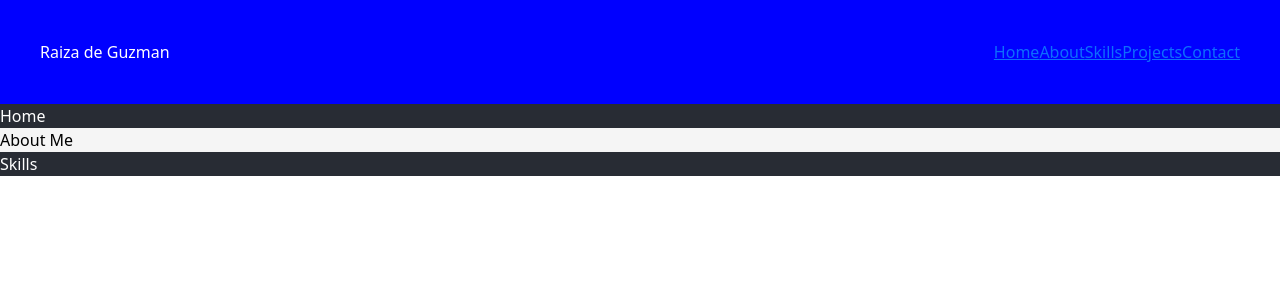
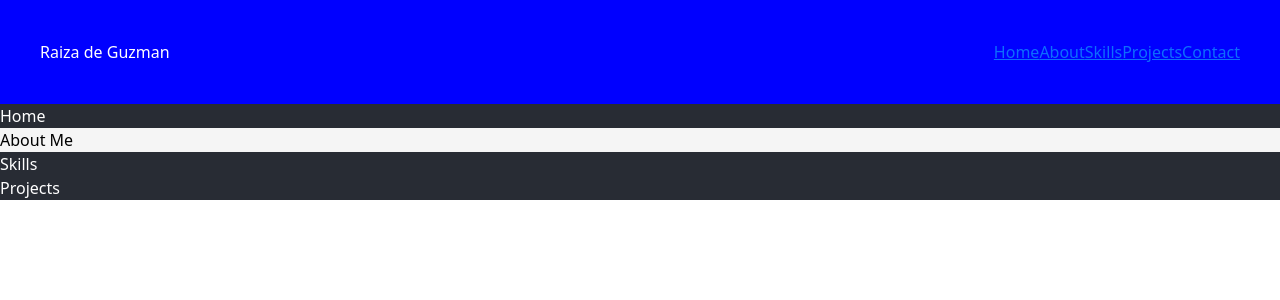
Before and after one commit to Raiza-D/my-portfolio, a React (Create React App) app: page / in a window 1280 px wide. Shown: the top 300 px of the page. Built offline with nearby package versions, Linux system fonts and the light colour scheme.

Commit message:
Add Projects text inside div

```diff
--- a/src/components/Projects.jsx
+++ b/src/components/Projects.jsx
@@ -3,6 +3,7 @@ import React from "react";
 export default function Projects() {
   return (
     <div>
+      Projects
     </div>
   );
 }
```
